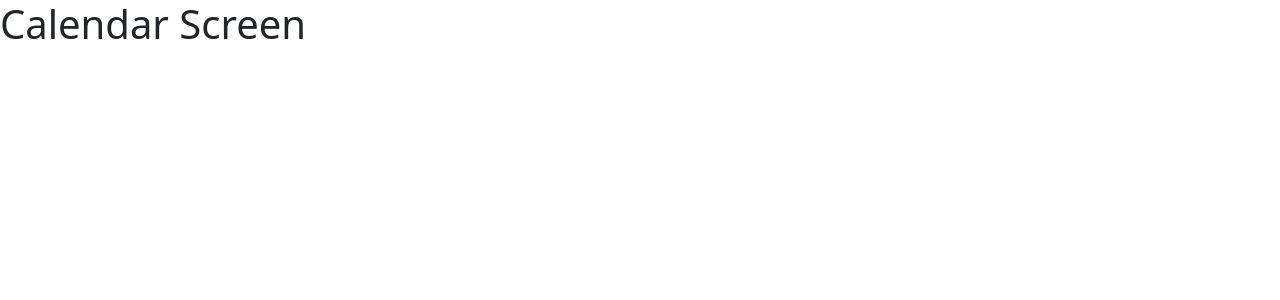
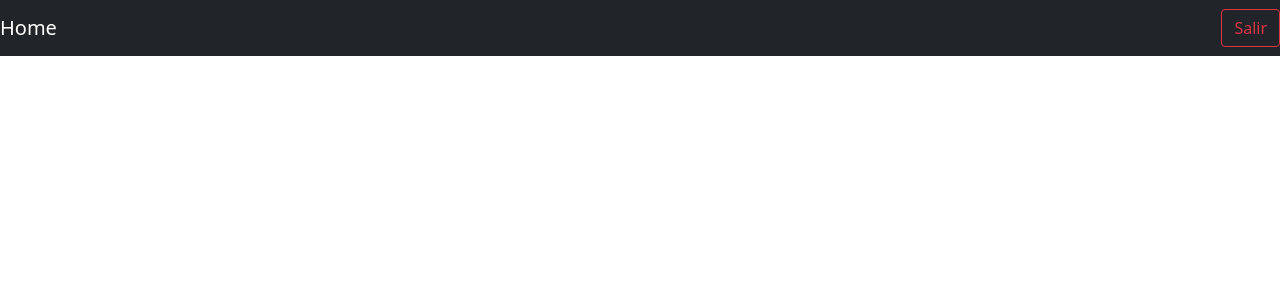
Before and after one commit to Andy-Emmanuel-Canu-Ek/code-challenge-react, a React (Create React App) app: page / in a window 1280 px wide. Shown: the top 300 px of the page. Built offline with nearby package versions, Linux system fonts and the light colour scheme.

Commit message:
Agrega navbar

```diff
--- a/public/index.html
+++ b/public/index.html
@@ -25,6 +25,7 @@
       Learn how to configure a non-root public URL by running `npm run build`.
     -->
     <link href="https://cdn.jsdelivr.net/npm/bootstrap@5.0.0-beta3/dist/css/bootstrap.min.css" rel="stylesheet" integrity="sha384-eOJMYsd53ii+scO/bJGFsiCZc+5NDVN2yr8+0RDqr0Ql0h+rP48ckxlpbzKgwra6" crossorigin="anonymous">
+    <link href="https://cdnjs.cloudflare.com/ajax/libs/font-awesome/5.15.3/css/all.min.css" crossorigin="anonymous">
 
     <title>Code Challenge</title>
   </head>
--- a/src/components/calendar/CalendarScreen.tsx
+++ b/src/components/calendar/CalendarScreen.tsx
@@ -1,9 +1,10 @@
 import React from 'react'
+import { NavbarScreen } from '../ui/NavbarScreen'
 
 export const CalendarScreen = () => {
     return (
         <div>
-            <h1>Calendar Screen</h1>
+            <NavbarScreen />
         </div>
     )
 }
--- /dev/null
+++ b/src/components/ui/NavbarScreen.tsx
@@ -0,0 +1,15 @@
+import React from 'react'
+
+export const NavbarScreen = () => {
+    return (
+        <div className='navbar navbar-dark bg-dark mb-4'>
+            <span className='navbar-brand'>
+                Home
+            </span>
+
+            <button className="btn btn-outline-danger">
+                <span>Salir</span>
+            </button>
+        </div>
+    )
+}
```
